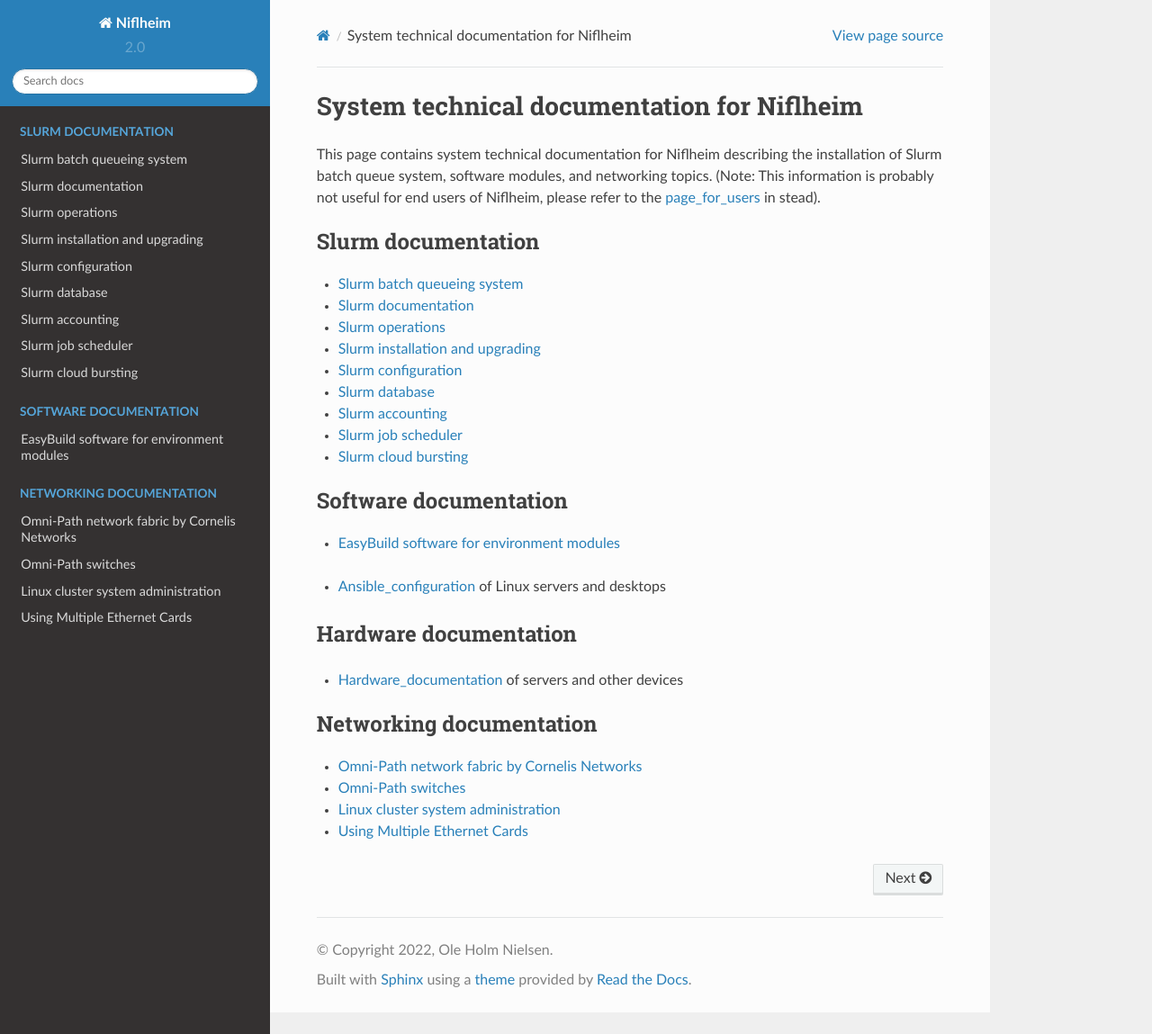
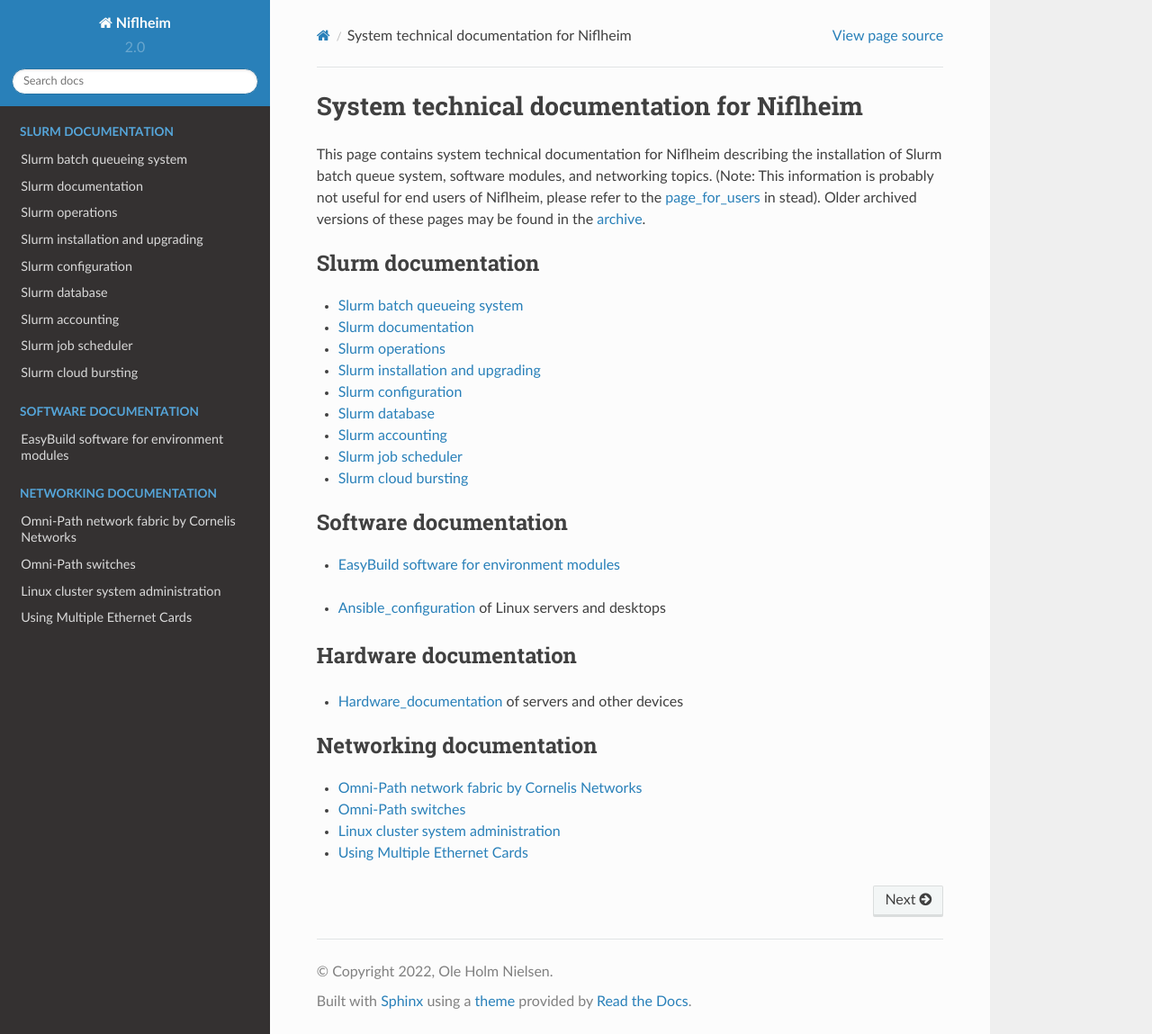
Before and after one commit to OleHolmNielsen/Niflheim_system, a Sphinx documentation site: the page built from docs/index.rst, in a window 1280 px wide and 1149 px high. Shown: the whole window at 90% size. Built offline with Sphinx 7.4.7 and the Read the Docs theme 2.0.0, drawn with Linux system fonts in a browser that asks for light colours.

Commit message:
Added link to archive page

```diff
--- a/docs/index.rst
+++ b/docs/index.rst
@@ -5,10 +5,12 @@ This page contains system technical documentation for Niflheim
 describing the installation of Slurm batch queue system, software modules, and networking topics.
 (Note: This information is probably not useful for end users of Niflheim,
 please refer to the page_for_users_ in stead).
+Older archived versions of these pages may be found in the archive_.
 
 .. _page_for_users: https://wiki.fysik.dtu.dk/Niflheim_users/Niflheim_Getting_Started/
 .. _Ansible_configuration: https://wiki.fysik.dtu.dk/ITwiki/Ansible_configuration/
 .. _Hardware_documentation: https://wiki.fysik.dtu.dk/ITwiki/Hardware/
+.. _archive: archive/
 
 .. toctree::
    :maxdepth: 1
```
